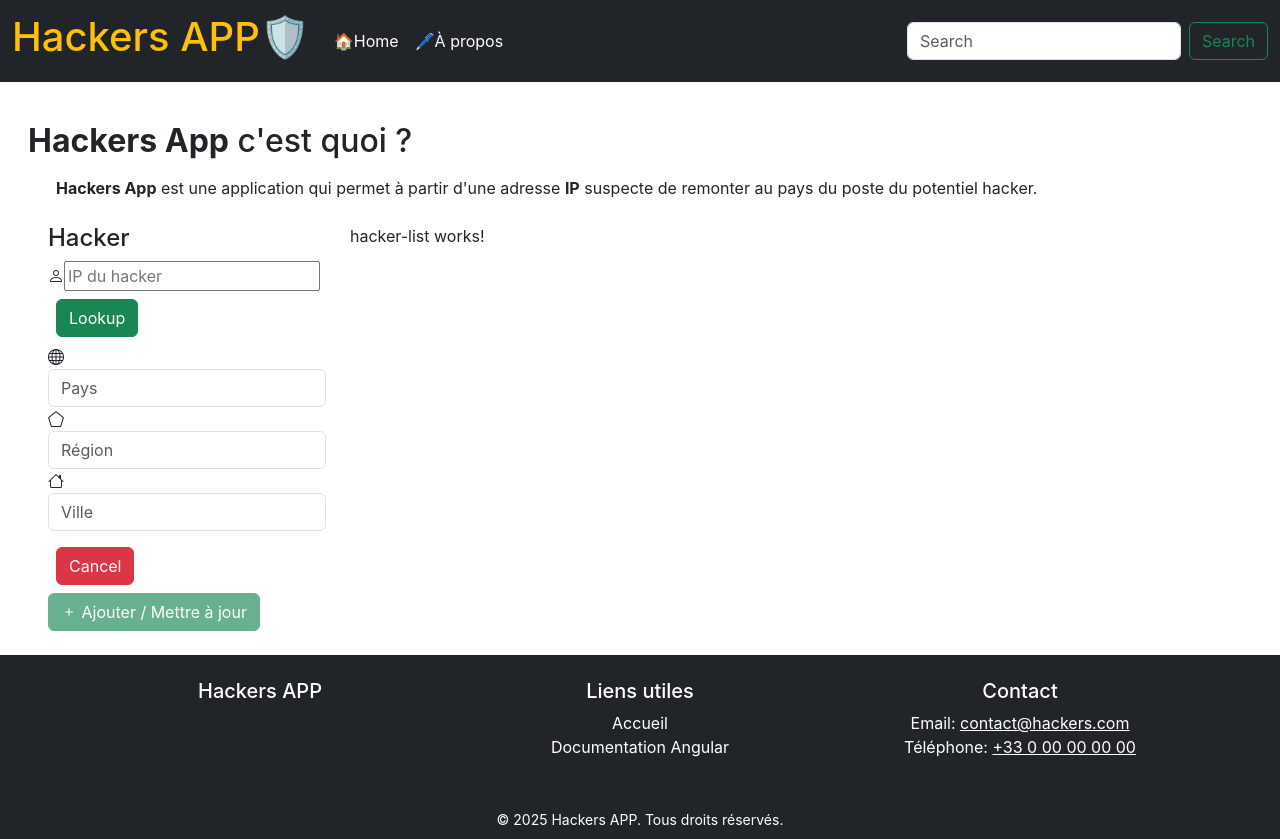
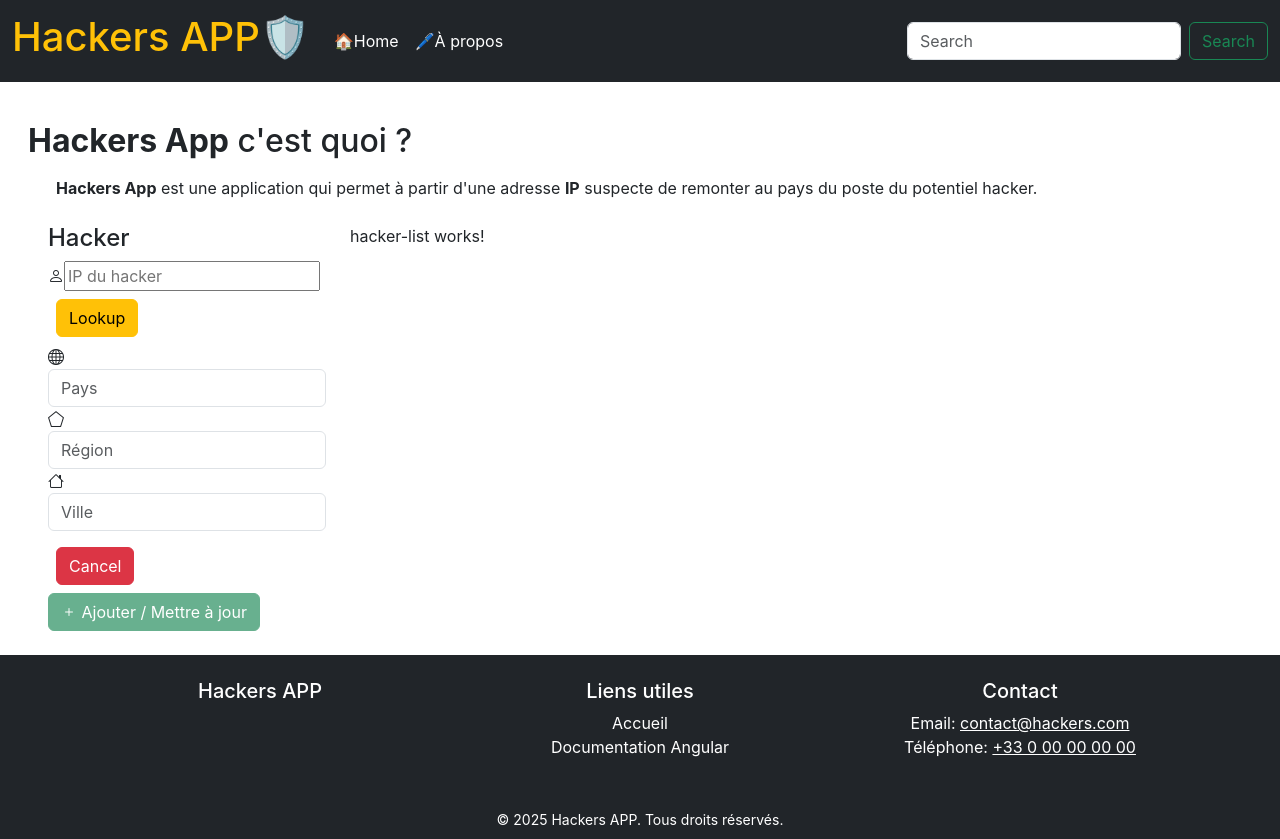
Before and after one commit to FilloyLuca/Hackers_Angular, an Angular app: page / in a window 1280 px wide. Built offline with nearby package versions, Linux system fonts and the light colour scheme.

Commit message:
changement couleur bouton lookup

```diff
--- a/src/app/component/hacker-form/hacker-form.html
+++ b/src/app/component/hacker-form/hacker-form.html
@@ -4,7 +4,7 @@
         <div class="form-group">
             <i class="bi bi-person"></i>
             <input class="d-inline" formControlName="ip"  placeholder="IP du hacker" required>
-            <button type="button" class="btn btn-success m-2 d-inline" (click)="getInfoByIP()">Lookup</button>
+            <button type="button" class="btn btn-warning m-2 d-inline" (click)="getInfoByIP()">Lookup</button>
         </div>
         <div class="form-group">
             <i class="bi bi-globe"></i>
```
